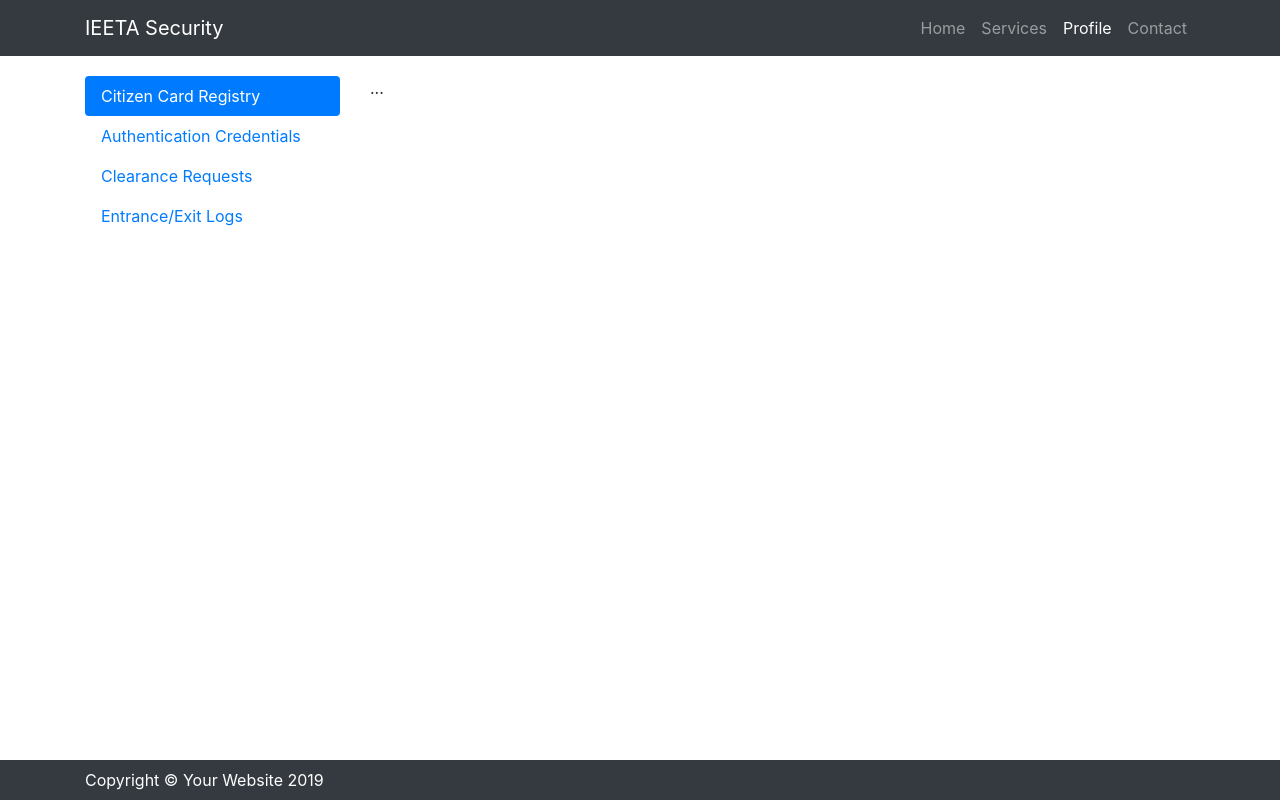
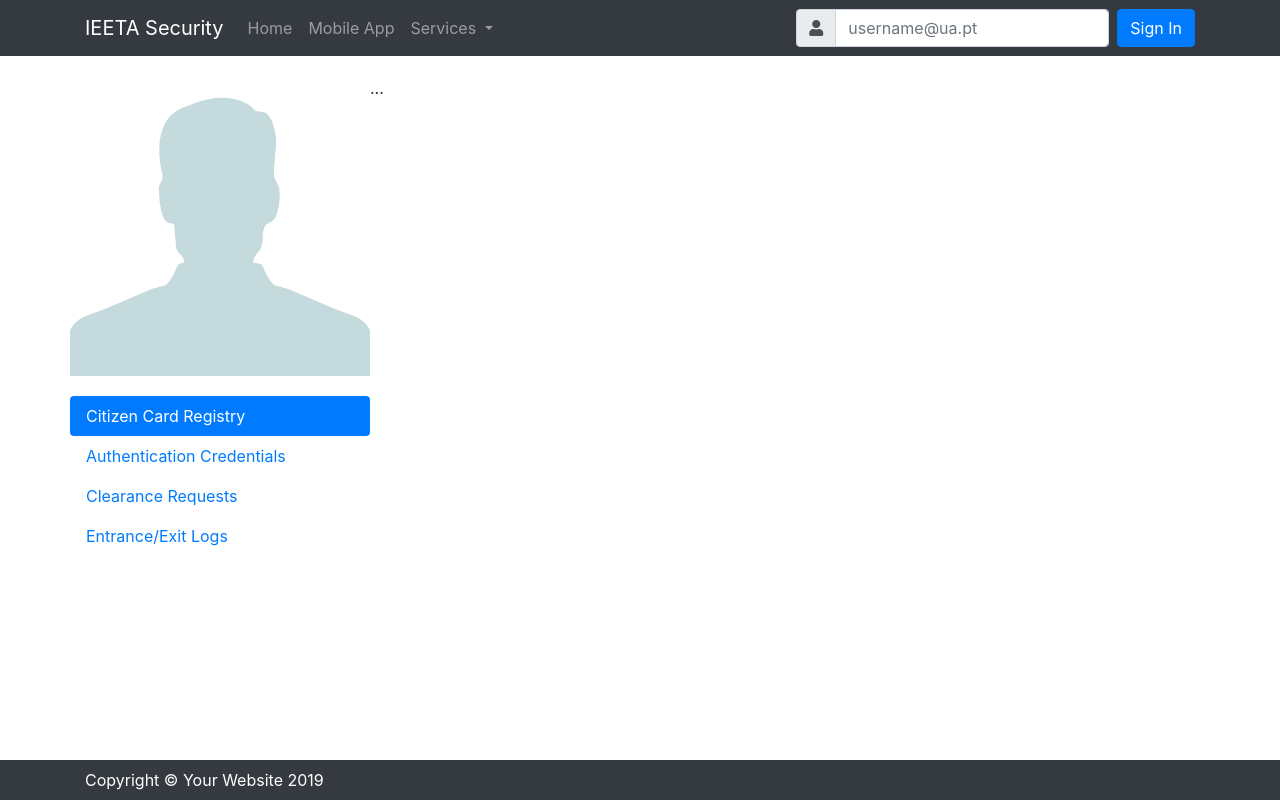
Before and after one commit to sergi0gonzalez/pi-access-control, a Django app: page /profile/ in a window 1280 px wide. Run offline with Django 3.2, Linux system fonts and the light colour scheme; some libraries are stand-ins or nearby versions.

Commit message:
front end profile progress

```diff
--- a/pi_django/pi_django/urls.py
+++ b/pi_django/pi_django/urls.py
@@ -20,6 +20,5 @@ from pi_django import views
 urlpatterns = [
     path('admin/', admin.site.urls),
     path('', views.main_page),
-    path('services/', views.services_page),
     path('profile/', views.profile_page)
 ]
--- a/pi_django/pi_django/views.py
+++ b/pi_django/pi_django/views.py
@@ -5,9 +5,6 @@ def main_page(request):
     tparams = {}
     return render(request, 'index.html', tparams)
 
-def services_page(request):
-    tparams = {}
-    return render(request, 'services.html', tparams)
 
 def profile_page(request):
     tparams = {}
--- a/pi_django/templates/profile.html
+++ b/pi_django/templates/profile.html
@@ -17,6 +17,9 @@
   <!-- Custom styles for this template -->
   <link href="{% static "css/small-business.css" %}" rel="stylesheet">
 
+  <!-- Font awesome icons -->
+  <link rel="stylesheet" href="https://use.fontawesome.com/releases/v5.7.2/css/all.css" integrity="sha384-fnmOCqbTlWIlj8LyTjo7mOUStjsKC4pOpQbqyi7RrhN7udi9RwhKkMHpvLbHG9Sr" crossorigin="anonymous">
+
 </head>
 
 <body style="padding-bottom: 70px;">
@@ -29,21 +32,35 @@
         <span class="navbar-toggler-icon"></span>
       </button>
       <div class="collapse navbar-collapse" id="navbarResponsive">
-        <ul class="navbar-nav ml-auto">
+        <ul class="navbar-nav mr-auto">
           <li class="nav-item">
             <a class="nav-link" href="/">Home</a>
           </li>
             <li class="nav-item">
-            <a class="nav-link" href="/services">Services</a>
+            <a class="nav-link" href="/mobile_app">Mobile App</a>
           </li>
-          <li class="nav-item active">
-            <a class="nav-link" href="#">Profile
-            <span class="sr-only">(current)</span>
+          <li class="nav-item dropdown">
+            <a class="nav-link dropdown-toggle" href="#" id="navbarDropdown" role="button" data-toggle="dropdown" aria-haspopup="true" aria-expanded="false">
+                Services
             </a>
+            <div class="dropdown-menu" aria-labelledby="navbarDropdown">
+              <a class="dropdown-item active" href="/profile">Profile</a>
+              <a class="dropdown-item" href="/personnel">Personnel Area</a>
+              <div class="dropdown-divider"></div>
+              <a class="dropdown-item" href="/sec_dashboard">Security Dashboard</a>
+            </div>
           </li>
+        </ul>
+          <ul class="nav navbar-nav">
               <li class="nav-item">
-            <a class="nav-link" href="#">Contact</a>
+                 <div class="input-group">
+                    <div class="input-group-prepend">
+                      <div class="input-group-text" id="btnGroupAddon"><i class="fas fa-user"></i></div>
+                    </div>
+                    <input type="text" class="form-control" placeholder="username@ua.pt" aria-label="Input group example" aria-describedby="btnGroupAddon">
+                  </div>
               </li>
+              <button class="btn btn-primary" style="margin-left: 8px;">Sign In </button>
           </ul>
       </div>
     </div>
@@ -52,7 +69,8 @@
   <!-- Page Content -->
   <div class="container" style="margin-top:20px; margin-bottom:20px;">
         <div class="row">
-  <div class="col-3">
+  <div style="width:300px;">
+    <img src="{% static "images/default_profile.jpg" %}" style="height: 300px; width:300px; margin-bottom:20px;"/>
     <div class="nav flex-column nav-pills" id="v-pills-tab" role="tablist" aria-orientation="vertical">
         <a class="nav-link active" id="v-pills-home-tab" data-toggle="pill" href="#v-pills-home" role="tab" aria-controls="v-pills-home" aria-selected="true">Citizen Card Registry</a>
         <a class="nav-link" id="v-pills-profile-tab" data-toggle="pill" href="#v-pills-profile" role="tab" aria-controls="v-pills-profile" aria-selected="false">Authentication Credentials</a>
@@ -60,12 +78,26 @@
         <a class="nav-link" id="v-pills-settings-tab" data-toggle="pill" href="#v-pills-settings" role="tab" aria-controls="v-pills-settings" aria-selected="false">Entrance/Exit Logs</a>
     </div>
   </div>
-  <div class="col-9">
+  <div>
     <div class="tab-content" id="v-pills-tabContent">
       <div class="tab-pane fade show active" id="v-pills-home" role="tabpanel" aria-labelledby="v-pills-home-tab">...</div>
-      <div class="tab-pane fade" id="v-pills-profile" role="tabpanel" aria-labelledby="v-pills-profile-tab">...</div>
+      <div class="tab-pane fade" id="v-pills-profile" role="tabpanel" aria-labelledby="v-pills-profile-tab">
+          <div class="form-check">
+              <input class="form-check-input" type="checkbox" value="" id="defaultCheck1">
+              <label class="form-check-label" for="defaultCheck1">
+                Default checkbox
+              </label>
+            </div>
+            <div class="form-check">
+              <input class="form-check-input" type="checkbox" value="" id="defaultCheck2" disabled>
+              <label class="form-check-label" for="defaultCheck2">
+                Disabled checkbox
+              </label>
+            </div>
+      </div>
       <div class="tab-pane fade" id="v-pills-messages" role="tabpanel" aria-labelledby="v-pills-messages-tab">...</div>
-      <div class="tab-pane fade" id="v-pills-settings" role="tabpanel" aria-labelledby="v-pills-settings-tab">...</div>
+      <div class="tab-pane fade" id="v-pills-settings" role="tabpanel" aria-labelledby="v-pills-settings-tab">...
+      </div>
     </div>
   </div>
 </div>
```
Also changed, not shown: pi_django/templates/index.html (+27 -9 lines), pi_django/templates/services.html (deleted, +0 -118 lines), pi_django/static/images/default_profile.jpg (added). Lines whose indentation alone changed are shown as unchanged.
